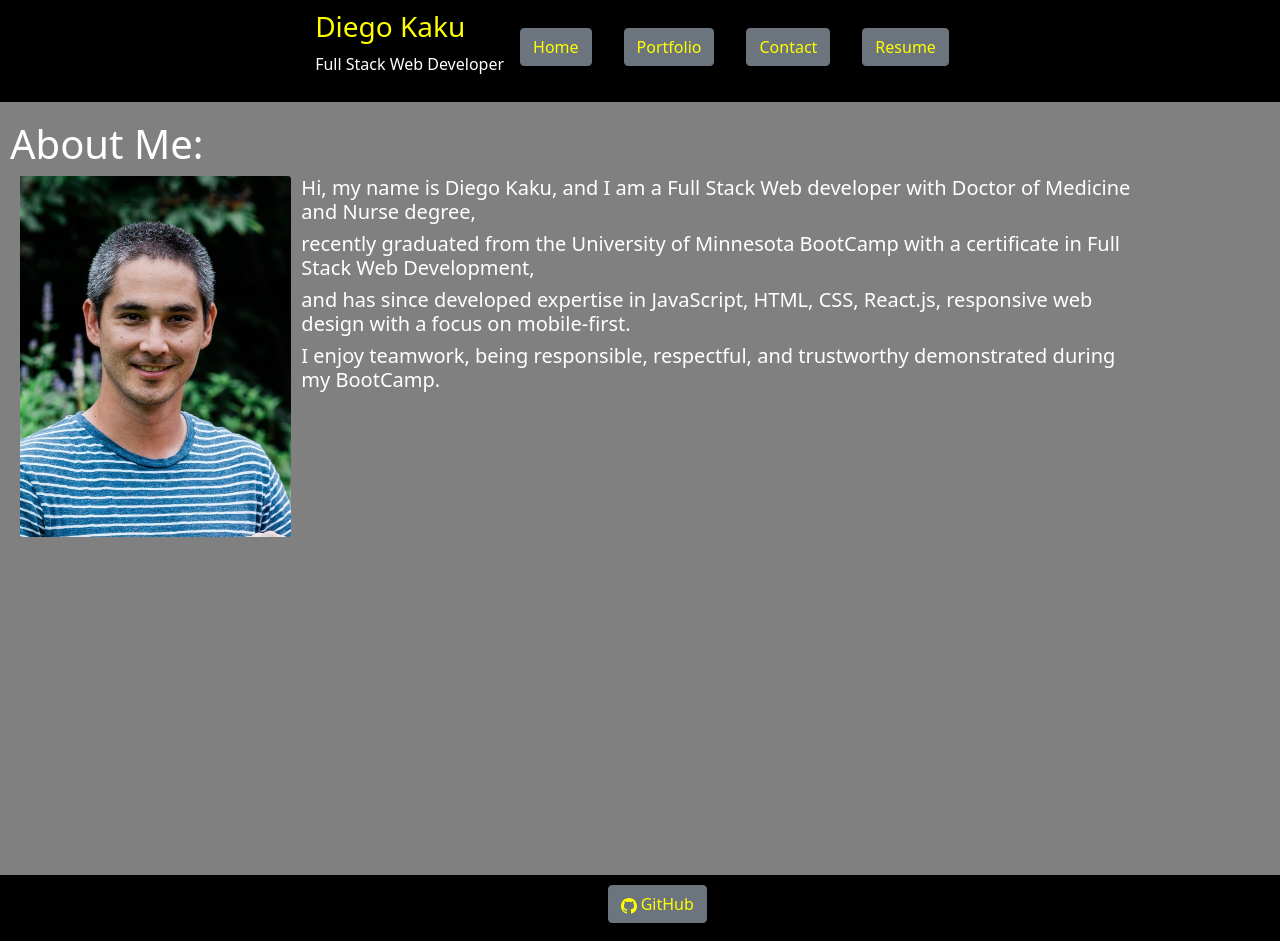
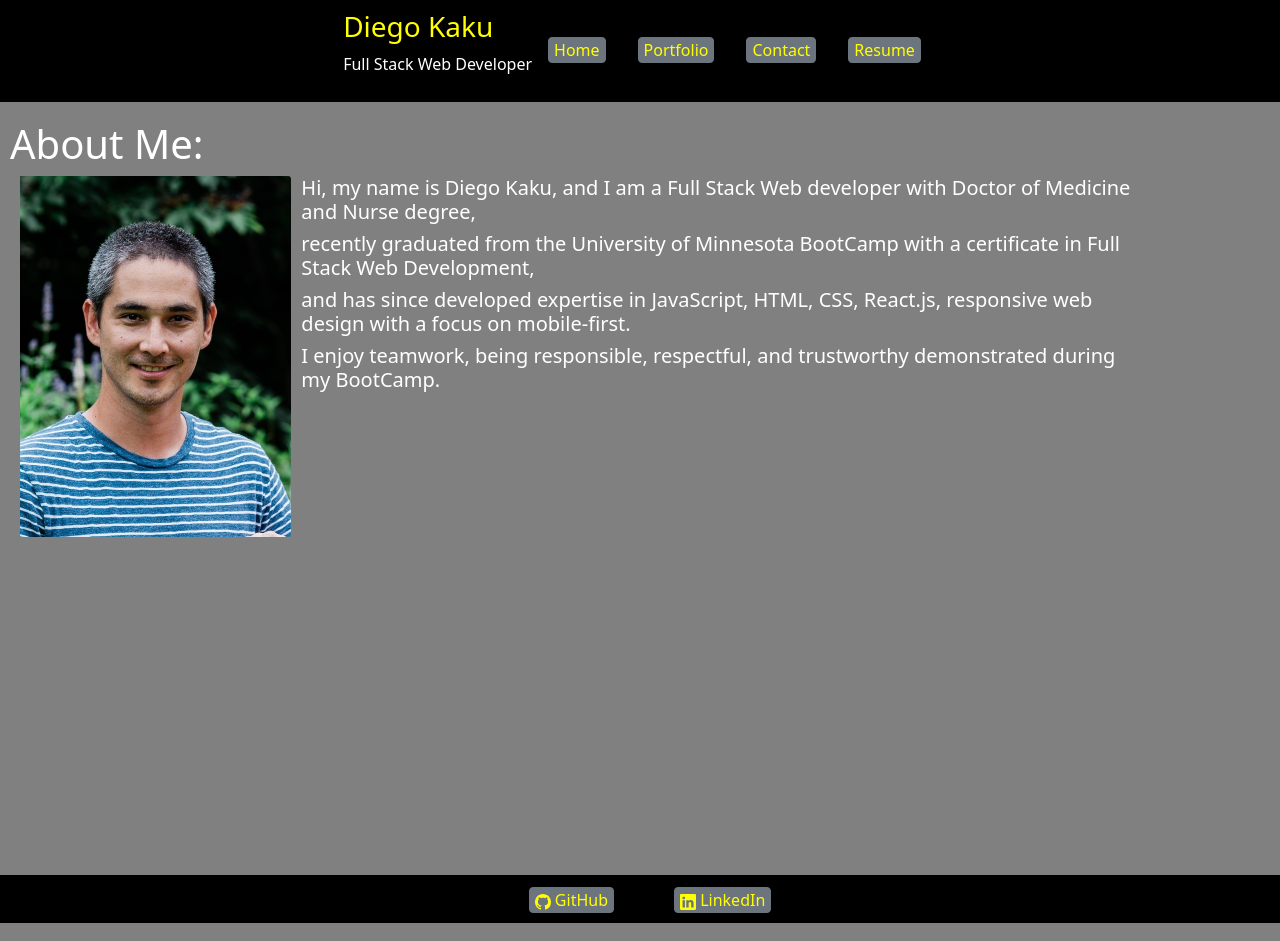
Before and after one commit to kakudiego/C-20-React_React-Portifolio, a React (Create React App) app: page / in a window 1280 px wide. Shown: the top 941 px of the page. Built offline with nearby package versions, Linux system fonts and the light colour scheme.

Commit message:
fix btn size

```diff
--- a/src/components/NavTabs.js
+++ b/src/components/NavTabs.js
@@ -22,7 +22,7 @@ function NavTabs({ currentPage, handlePageChange }) {
               // If it is, we set the current page to 'nav-link-active', otherwise we set it to 'nav-link'
               className={currentPage === 'Home' ? 'nav-link active' : 'nav-link'}
             >
-              <button type="button" className="btn btn-secondary" style={{ color: 'yellow' }}>
+              <button type="button" className="btn btn-secondary" style={{ color: 'yellow', padding: '0 5px' }}>
                 Home
               </button>
             </h3>
@@ -35,7 +35,7 @@ function NavTabs({ currentPage, handlePageChange }) {
               // Check to see if the currentPage is `Portfolio`, and if so we use the active link class from bootstrap. Otherwise, we set it to a normal nav-link
               className={currentPage === 'Portfolio' ? 'nav-link active' : 'nav-link'}
             >
-              <button type="button" className="btn btn-secondary" style={{ color: 'yellow' }}>
+              <button type="button" className="btn btn-secondary" style={{ color: 'yellow', padding: '0 5px' }}>
                 Portfolio
               </button>
             </h3>
@@ -48,7 +48,7 @@ function NavTabs({ currentPage, handlePageChange }) {
               // Check to see if the currentPage is `Contact`, and if so we use the active link class from bootstrap. Otherwise, we set it to a normal nav-link
               className={currentPage === 'Contact' ? 'nav-link active' : 'nav-link'}
             >
-              <button type="button" className="btn btn-secondary" style={{ color: 'yellow' }}>
+              <button type="button" className="btn btn-secondary" style={{ color: 'yellow', padding: '0 5px' }}>
                 Contact
               </button>
             </h3>
@@ -61,7 +61,7 @@ function NavTabs({ currentPage, handlePageChange }) {
               // Check to see if the currentPage is `Resume`, and if so we use the active link class from bootstrap. Otherwise, we set it to a normal nav-link
               className={currentPage === 'Resume' ? 'nav-link active' : 'nav-link'}
             >
-              <button type="button" className="btn btn-secondary" style={{ color: 'yellow' }}>
+              <button type="button" className="btn btn-secondary" style={{ color: 'yellow', padding: '0 5px' }}>
                 Resume
               </button>
             </h3>
--- a/src/components/pages/Contact.js
+++ b/src/components/pages/Contact.js
@@ -5,7 +5,7 @@ import React from 'react';
 
 function Contact() {
   return (
-    <section className="my-5">
+    <section className="my-5" style={{ display: 'flex', justifyContent: 'center' }}>
       <div className="my-2">
         <h4 style={{ textAlign: '', color: 'white' }}>Email:</h4>
         <a style={{ textDecoration: 'none' }} href='mailto:diegokaku@gmail.com' target="_blank" rel="noreferrer noopener">
--- a/src/components/pages/Footer.js
+++ b/src/components/pages/Footer.js
@@ -9,14 +9,14 @@ const Footer = () => {
         <Row>
           <Column>
             <FooterLink href='https://github.com/kakudiego' target="_blank" rel="noreferrer noopener">
-              <span className="btn btn-secondary nav-item" style={{ color: 'yellow' }}><svg xmlns="http://www.w3.org/2000/svg" width="16" height="16" fill="currentColor" className="bi bi-github" viewBox="0 0 16 16">
+              <span className="btn btn-secondary nav-item" style={{ color: 'yellow', padding: '0 5px' }}><svg xmlns="http://www.w3.org/2000/svg" width="16" height="16" fill="currentColor" className="bi bi-github" viewBox="0 0 16 16">
                 <path d="M8 0C3.58 0 0 3.58 0 8c0 3.54 2.29 6.53 5.47 7.59.4.07.55-.17.55-.38 0-.19-.01-.82-.01-1.49-2.01.37-2.53-.49-2.69-.94-.09-.23-.48-.94-.82-1.13-.28-.15-.68-.52-.01-.53.63-.01 1.08.58 1.23.82.72 1.21 1.87.87 2.33.66.07-.52.28-.87.51-1.07-1.78-.2-3.64-.89-3.64-3.95 0-.87.31-1.59.82-2.15-.08-.2-.36-1.02.08-2.12 0 0 .67-.21 2.2.82.64-.18 1.32-.27 2-.27.68 0 1.36.09 2 .27 1.53-1.04 2.2-.82 2.2-.82.44 1.1.16 1.92.08 2.12.51.56.82 1.27.82 2.15 0 3.07-1.87 3.75-3.65 3.95.29.25.54.73.54 1.48 0 1.07-.01 1.93-.01 2.2 0 .21.15.46.55.38A8.012 8.012 0 0 0 16 8c0-4.42-3.58-8-8-8z" />
               </svg> GitHub</span>
             </FooterLink>
           </Column>
           <Column>
             <FooterLink href='https://github.com/kakudiego' target="_blank" rel="noreferrer noopener">
-              <span className="btn btn-secondary" style={{ color: 'yellow' }}><svg xmlns="http://www.w3.org/2000/svg" width="16" height="16" fill="currentColor" className="bi bi-linkedin" viewBox="0 0 16 16">
+              <span className="btn btn-secondary" style={{ color: 'yellow', padding: '0 5px' }}><svg xmlns="http://www.w3.org/2000/svg" width="16" height="16" fill="currentColor" className="bi bi-linkedin" viewBox="0 0 16 16">
                 <path d="M0 1.146C0 .513.526 0 1.175 0h13.65C15.474 0 16 .513 16 1.146v13.708c0 .633-.526 1.146-1.175 1.146H1.175C.526 16 0 15.487 0 14.854V1.146zm4.943 12.248V6.169H2.542v7.225h2.401zm-1.2-8.212c.837 0 1.358-.554 1.358-1.248-.015-.709-.52-1.248-1.342-1.248-.822 0-1.359.54-1.359 1.248 0 .694.521 1.248 1.327 1.248h.016zm4.908 8.212V9.359c0-.216.016-.432.08-.586.173-.431.568-.878 1.232-.878.869 0 1.216.662 1.216 1.634v3.865h2.401V9.25c0-2.22-1.184-3.252-2.764-3.252-1.274 0-1.845.7-2.165 1.193v.025h-.016a5.54 5.54 0 0 1 .016-.025V6.169h-2.4c.03.678 0 7.225 0 7.225h2.4z" />
               </svg> LinkedIn</span>
             </FooterLink>
--- a/src/components/pages/FooterStyles.js
+++ b/src/components/pages/FooterStyles.js
@@ -27,10 +27,8 @@ export const Column = styled.div`
 `;
 
 export const Row = styled.div`
-  display: grid;
-  grid-template-columns: repeat(auto-fill, minmax(185px, 1fr));
-  grid-gap: 20px;
-
+  display: flex;
+  padding: 0 40px 0 0;
   @media (max-width: 1000px) {
     grid-template-columns: repeat(auto-fill, minmax(200px, 1fr));
   }
--- a/src/components/pages/Portfolio.js
+++ b/src/components/pages/Portfolio.js
@@ -10,7 +10,7 @@ import flavoredText from '../../images/FlavoredText.png';
 
 function Portfolio() {
   return (
-    <section className="my-5" style={{ display: 'flex', flexFlow: 'wrap', justifyContent: 'space-evenly' }}>
+    <section className="my-5" style={{ display: 'flex', flexFlow: 'wrap', justifyContent: 'center' }}>
       <div className="my-2">
         <a style={{ textDecoration: 'none' }} href='https://github.com/Erock42/FlavoredText' target="_blank" rel="noreferrer noopener">
           <p className='fab fa-twitter'>
--- a/src/components/pages/Resume.js
+++ b/src/components/pages/Resume.js
@@ -1,10 +1,8 @@
 import React from 'react';
-// import resume from '../../images/resume.png';
 
 function Resume() {
   return (
-    <section className="my-5">
-      {/* <img style={{ display: 'block', width: '80%', margin: 'auto' }} src={resume} alt="resume" /> */}
+    <section className="my-5" style={{ display: 'flex', justifyContent: 'center' }}>
       <div className="my-2">
         <a style={{ textDecoration: 'none' }} href='https://drive.google.com/file/d/1JRYyXz-csOUYWaIoezRz65ve8WWdUJ01/view?usp=sharing' target="_blank" rel="noreferrer noopener">
           <button type="button" className="btn btn-secondary" style={{ color: 'yellow' }}>
```
